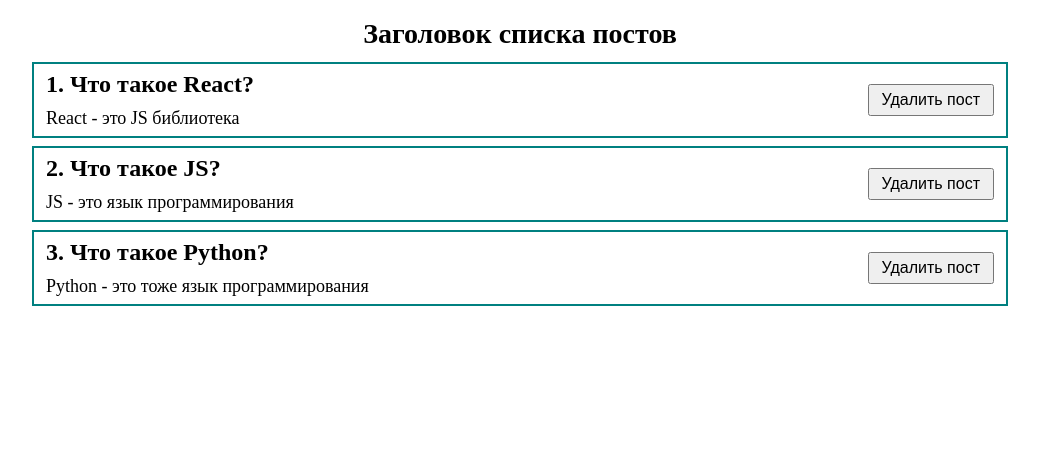
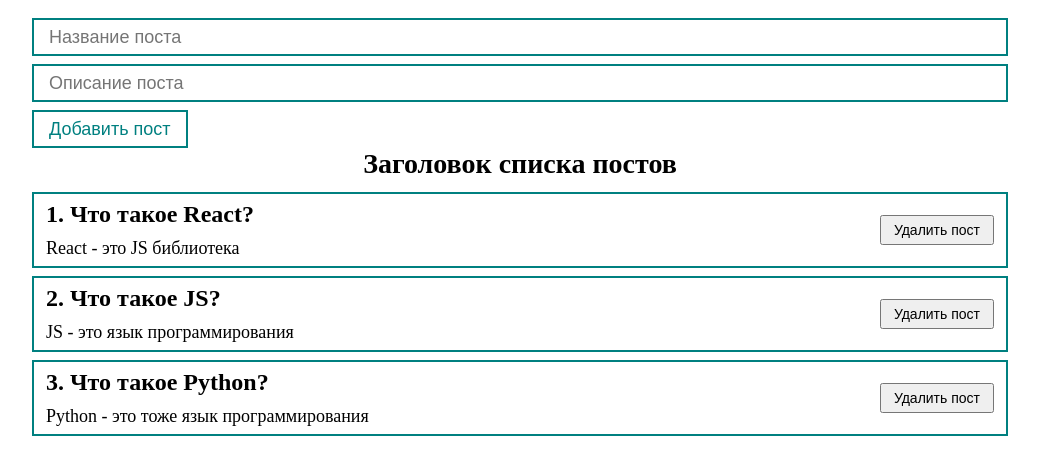
Before and after one commit to VladimirShadrov/React-projects, a React (Vite) app in the folder Pomodoro/: page / in a window 1280 px wide. Shown: the top 474 px of the page, without its empty margins (120-1159 px from the left). Built offline with nearby package versions, Linux system fonts and the light colour scheme.

Commit message:
Добавление нового поста

```diff
--- a/Pomodoro/src/App.tsx
+++ b/Pomodoro/src/App.tsx
@@ -1,5 +1,7 @@
 import { useState } from 'react';
 import PostList from './components/postList';
+import MyInput from './UI/input/inputText';
+import MyButton from './UI/button/button';
 
 export default function App() {
   const [posts, setPosts] = useState([
@@ -8,8 +10,22 @@
     { id: 3, title: 'Что такое Python?', body: 'Python - это тоже язык программирования' },
   ]);
 
+  const [post, setPost] = useState({ title: '', body: '' });
+
+  function addNewPost(event: React.MouseEvent<HTMLButtonElement>) {
+    event.preventDefault();
+    const { title, body } = post;
+    setPosts([...posts, { id: Date.now(), title, body }]);
+    setPost({ title: '', body: '' });
+  }
+
   return (
     <div className="app">
+      <form>
+        <MyInput placeholder="Название поста" value={post.title} onChange={(event) => setPost({ title: event.target.value, body: post.body })} />
+        <MyInput placeholder="Описание поста" value={post.body} onChange={(event) => setPost({ title: post.title, body: event.target.value })} />
+        <MyButton onClick={addNewPost}>Добавить пост</MyButton>
+      </form>
       <PostList title={'Заголовок списка постов'} posts={posts} />
     </div>
   );
--- /dev/null
+++ b/Pomodoro/src/UI/button/button.module.css
@@ -0,0 +1,7 @@
+.myCustomButton {
+  padding: 5px 15px;
+  border: 2px solid teal;
+  cursor: pointer;
+  background: transparent;
+  color: teal;
+}
--- /dev/null
+++ b/Pomodoro/src/UI/button/button.tsx
@@ -0,0 +1,14 @@
+import classes from './button.module.css';
+
+type ButtonProps = {
+  children: string;
+  onClick: React.MouseEventHandler<HTMLButtonElement>;
+};
+
+export default function MyButton({ children, ...props }: ButtonProps): JSX.Element {
+  return (
+    <button {...props} className={classes.myCustomButton}>
+      {children}
+    </button>
+  );
+}
--- /dev/null
+++ b/Pomodoro/src/UI/input/input.module.css
@@ -0,0 +1,8 @@
+.myCustomInput {
+  padding: 5px 15px;
+  border: 2px solid teal;
+  width: 100%;
+  margin-bottom: 8px;
+  color: teal;
+  outline: none;
+}
--- /dev/null
+++ b/Pomodoro/src/UI/input/inputText.tsx
@@ -0,0 +1,11 @@
+import classes from './input.module.css';
+
+type InputProps = {
+  placeholder: string;
+  value: string;
+  onChange: (event: React.ChangeEvent<HTMLInputElement>) => void;
+};
+
+export default function MyInput({ ...props }: InputProps) {
+  return <input {...props} type="text" className={classes.myCustomInput} />;
+}
--- a/Pomodoro/src/components/post.tsx
+++ b/Pomodoro/src/components/post.tsx
@@ -1,6 +1,6 @@
 import '../styles/post.css';
 
-type PostConfig = {
+type PostProps = {
   postData: {
     id: number;
     title: string;
@@ -9,7 +9,7 @@
   number: number;
 };
 
-export default function MyPost({ number, postData }: PostConfig) {
+export default function MyPost({ number, postData }: PostProps): JSX.Element {
   const { title, body } = postData;
 
   return (
--- a/Pomodoro/src/components/postList.tsx
+++ b/Pomodoro/src/components/postList.tsx
@@ -7,12 +7,12 @@
   body: string;
 };
 
-type PostListConfig = {
+type PostListProps = {
   title: string;
   posts: PostConfig[];
 };
 
-export default function PostList({ title, posts }: PostListConfig) {
+export default function PostList({ title, posts }: PostListProps): JSX.Element {
   return (
     <div className="post-list">
       <h1 className="post-list__title">{title}</h1>
--- a/Pomodoro/src/styles/post.css
+++ b/Pomodoro/src/styles/post.css
@@ -18,8 +18,8 @@
 
   .delete-btn {
     padding: 4px 12px;
-    font-size: 16px;
-    line-height: 20px;
+    font-size: 14px;
+    line-height: 18px;
     cursor: pointer;
   }
 }
```
